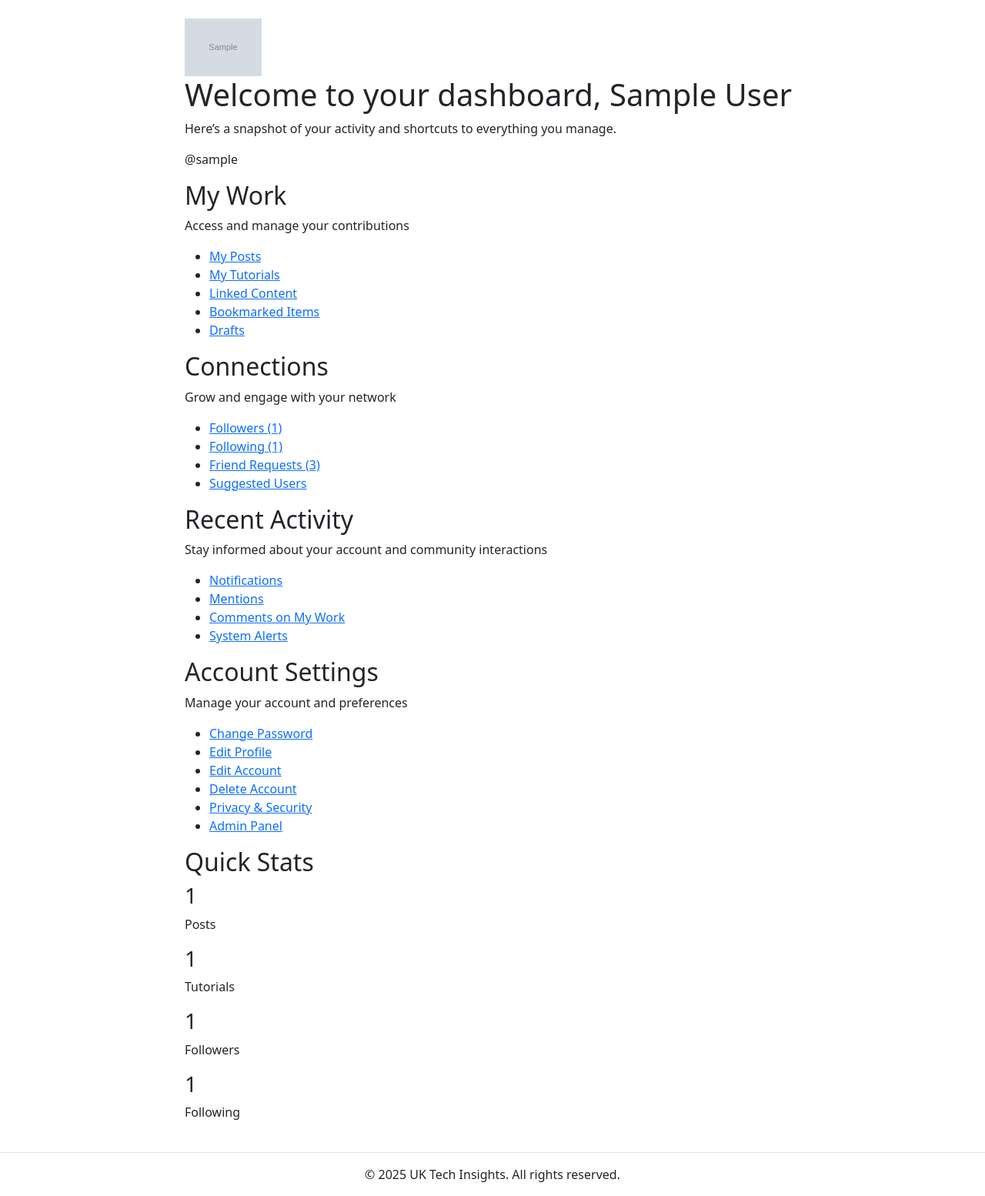
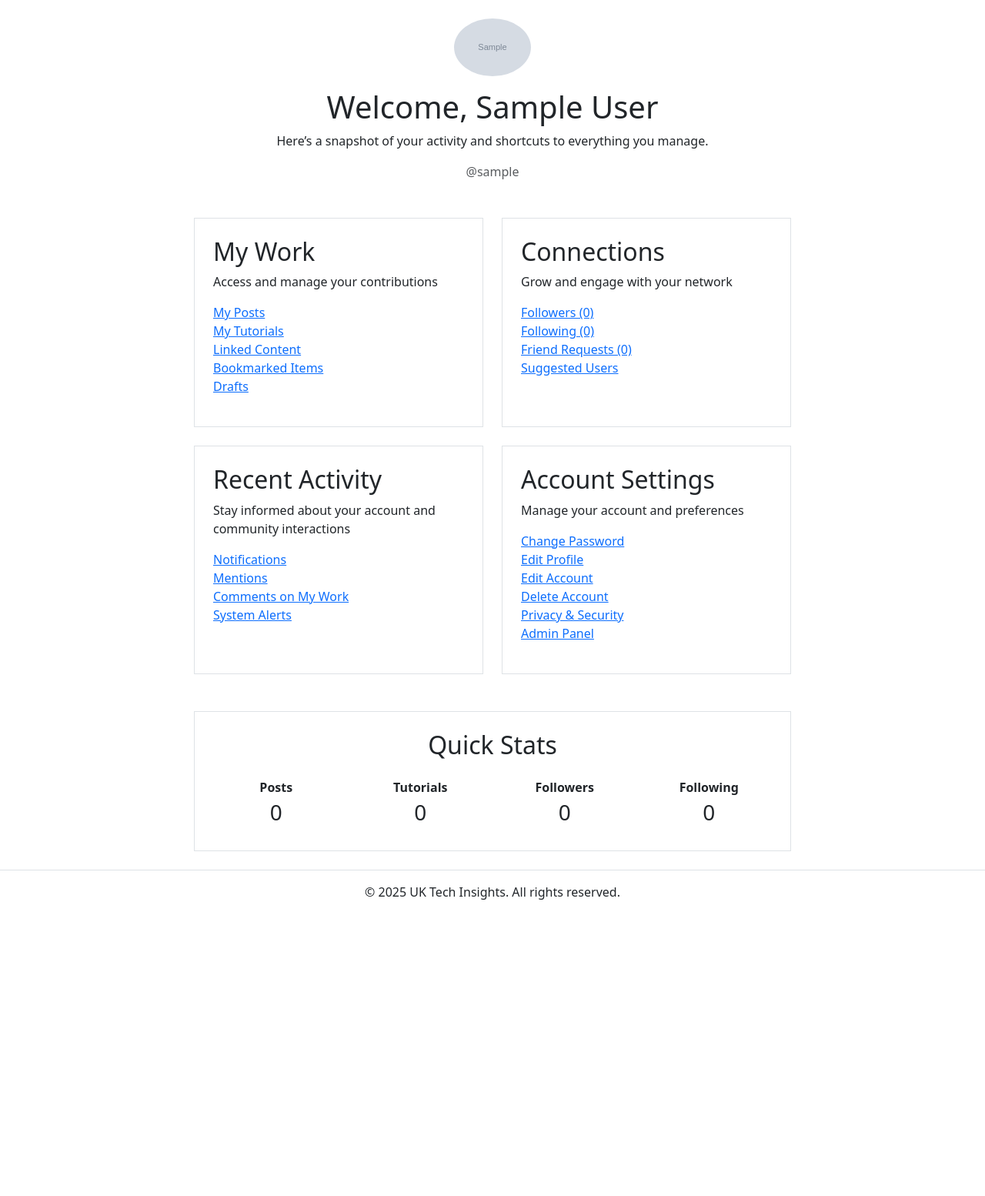
Before and after one commit to Galchov/uk-tech-insights, a Django app: template templates/accounts/dashboard.html in a window 1280 px wide. Shown: the part 131-1685 px from the top of the page at 77% size. After the commit the page ends 1300 px from the top, so only its background shows below. Run offline with Django 5.2, Linux system fonts and the light colour scheme; a user stored in the database is signed in; tables that the repository leaves empty hold one stand-in row (values such as "Sample post"); the template is opened without the code that fills it: values that come from a table or form of the project are taken from there, most other values are stand-ins (such as "Sample title", 1, 10 or a date in 2020); grey boxes marked "Sample" are stand-in pictures; some libraries are stand-ins or nearby versions.

Commit message:
:lipstick: feat: style dashboard template

```diff
--- a/templates/accounts/dashboard.html
+++ b/templates/accounts/dashboard.html
@@ -1,24 +1,30 @@
 {% extends 'common/base.html' %}
+{% load static %}
 
 {% block title %}Dashboard | UK Tech Insights{% endblock %}
 
 {% block content %}
-<section>
+<div class="container-fluid">
+
+    <!-- Profile intro -->
+    <div class="text-center mb-5">
         {% if profile.profile_picture %}
-        <img src="{{ profile.profile_picture.url }}" width="100" alt="Profile Picture">
+            <img src="{{ profile.profile_picture.url }}" width="100" class="rounded-circle mb-3" alt="Profile Picture">
         {% endif %}
+        <h1>Welcome, {{ user.get_full_name|default:user.username }}</h1>
+        <p>Here’s a snapshot of your activity and shortcuts to everything you manage.</p>
+        <p class="text-muted">@{{ user.username }}</p>
+    </div>
 
-    <h1>Welcome to your dashboard, {{ user.get_full_name|default:user.username }}</h1>
-    <p>Here’s a snapshot of your activity and shortcuts to everything you manage.</p>
-    <p>@{{ user.username }}</p>
-</section>
+    <!-- Main sections grid -->
+    <div class="row g-4 justify-content-center">
 
-<section>
-    <div>
-        <div>
+        <!-- My Work -->
+        <div class="col-12 col-lg-6">
+            <div class="border p-4 h-100">
                 <h2>My Work</h2>
                 <p>Access and manage your contributions</p>
-            <ul>
+                <ul class="list-unstyled">
                     <li><a href="#">My Posts</a></li>
                     <li><a href="#">My Tutorials</a></li>
                     <li><a href="#">Linked Content</a></li>
@@ -26,35 +32,42 @@
                     <li><a href="#">Drafts</a></li>
                 </ul>
             </div>
+        </div>
 
-        <div>
+        <!-- Connections -->
+        <div class="col-12 col-lg-6">
+            <div class="border p-4 h-100">
                 <h2>Connections</h2>
                 <p>Grow and engage with your network</p>
-            <ul>
-                <li><a href="#">Followers ({{ followers_count }})</a></li>
-                <li><a href="#">Following ({{ following_count }})</a></li>
-                <li><a href="#">Friend Requests (3)</a></li>
+                <ul class="list-unstyled">
+                    <li><a href="#">Followers (0)</a></li>
+                    <li><a href="#">Following (0)</a></li>
+                    <li><a href="#">Friend Requests (0)</a></li>
                     <li><a href="#">Suggested Users</a></li>
                 </ul>
             </div>
         </div>
 
-    <div>
-        <div>
+        <!-- Recent Activity -->
+        <div class="col-12 col-lg-6">
+            <div class="border p-4 h-100">
                 <h2>Recent Activity</h2>
                 <p>Stay informed about your account and community interactions</p>
-            <ul>
+                <ul class="list-unstyled">
                     <li><a href="#">Notifications</a></li>
                     <li><a href="#">Mentions</a></li>
                     <li><a href="#">Comments on My Work</a></li>
                     <li><a href="#">System Alerts</a></li>
                 </ul>
             </div>
+        </div>
 
-        <div>
+        <!-- Account Settings -->
+        <div class="col-12 col-lg-6">
+            <div class="border p-4 h-100">
                 <h2>Account Settings</h2>
                 <p>Manage your account and preferences</p>
-            <ul>
+                <ul class="list-unstyled">
                     <li><a href="{% url 'accounts:password_change' user.pk %}">Change Password</a></li>
                     <li><a href="{% url 'accounts:profile_edit' user.pk %}">Edit Profile</a></li>
                     <li><a href="{% url 'accounts:account_edit' user.pk %}">Edit Account</a></li>
@@ -66,29 +79,43 @@
                 </ul>
             </div>
         </div>
-</section>
 
-<section>
+    </div>
+
+    <div class="border p-4 mt-5 text-center">
+        <h2 class="mb-4">Quick Stats</h2>
+        <div class="row g-4 justify-content-center">
+
+            <div class="col-6 col-md-3">
                 <div>
-        <h2>Quick Stats</h2>
-        <div>
-            <div>
-                <h3>{{ post_count }}</h3>
-                <p>Posts</p>
-            </div>
-            <div>
-                <h3>{{ tutorial_count }}</h3>
-                <p>Tutorials</p>
-            </div>
-            <div>
-                <h3>{{ followers_count }}</h3>
-                <p>Followers</p>
-            </div>
-            <div>
-                <h3>{{ following_count }}</h3>
-                <p>Following</p>
+                    <p class="mb-1 fw-semibold">Posts</p>
+                    <h3>0</h3>
                 </div>
             </div>
+
+            <div class="col-6 col-md-3">
+                <div>
+                    <p class="mb-1 fw-semibold">Tutorials</p>
+                    <h3>0</h3>
                 </div>
-</section>
+            </div>
+
+            <div class="col-6 col-md-3">
+                <div>
+                    <p class="mb-1 fw-semibold">Followers</p>
+                    <h3>0</h3>
+                </div>
+            </div>
+
+            <div class="col-6 col-md-3">
+                <div>
+                    <p class="mb-1 fw-semibold">Following</p>
+                    <h3>0</h3>
+                </div>
+            </div>
+
+        </div>
+    </div>
+
+</div>
 {% endblock %}
```
Lines whose indentation alone changed are shown as unchanged.
